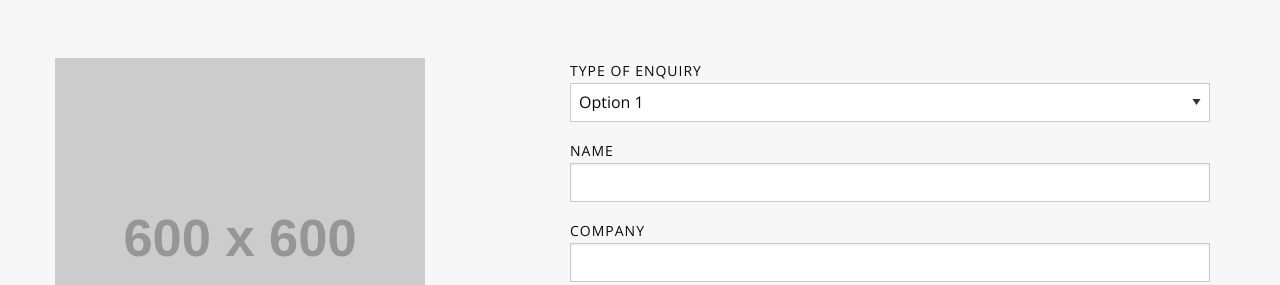
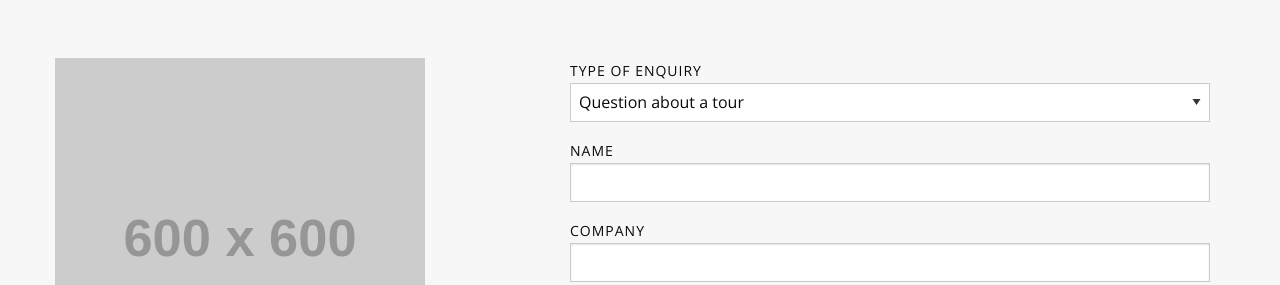
Before and after one commit to manchester-curious/manchester-curious.github.io, a Jekyll site: the page built from contact.html, in a window 1280 px wide. Shown: the part 444-729 px from the top of the page. Built offline with Jekyll 4.4.1, drawn with Linux system fonts in a browser that asks for light colours; nearby versions of some CDN libraries; comment, search, counter and statistics services are not loaded.

Commit message:
Adding form spree to contact form

```diff
--- a/contact.html
+++ b/contact.html
@@ -11,37 +11,37 @@ promos:
         <div class="container">
          <div class="leftcol"><img src="http://placehold.it/600?text=Image+Goes+Here"></div>
          <div class="rightcol">
-            <form>
+            <form action="https://formspree.io/info@manchestercurious.com" method="POST">
                <div class="row">
                   <div class="input">
                      <label>Type of enquiry
                        <select>
-                         <option value="">Option 1</option>
-                         <option value="">Option 2</option>
-                         <option value="">Option 3</option>
-                         <option value="">Option 4</option>
+                         <option value="">Question about a tour</option>
+                         <option value="">Suggest a building for 2016</option>
+                         <option value="">Question about sponsorship</option>
+                         <option value="">Other</option>
                        </select>
                      </label>
                   </div>
                   <div class="input">
                      <label>Name
-                        <input type="text">
+                        <input type="text" name="fullname">
                      </label>
                   </div>
                   <div class="input">
                      <label>Company
-                        <input type="text">
+                        <input type="text" name="company">
                      </label>
                   </div>
                   <div class="input">
                      <label>Tel
-                        <input type="number">
+                        <input type="number" name="phonenumber">
                      </label>
                   </div>
                   <div class="input">
                      <label>
                        Enquiry
-                       <textarea></textarea>
+                       <textarea name="enquiry"></textarea>
                      </label>
                   </div>
                   <div class="input">
```
